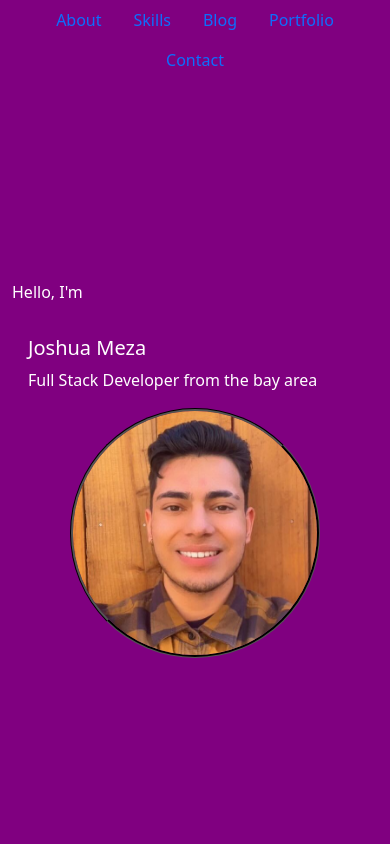
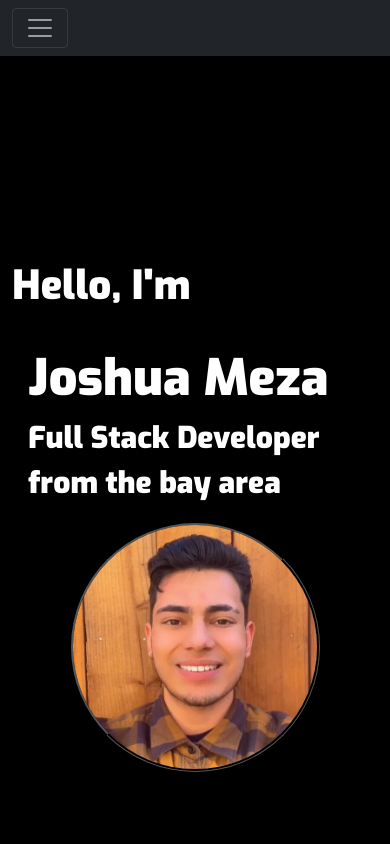
Before and after one commit to 705h-S/Portfolio-Alpha-, a website: page index.html in a window 390 px wide. Shown: the top 844 px of the page. Drawn offline with nearby package versions, Linux system fonts and the light colour scheme.

Commit message:
added mobile friendly nav

```diff
--- a/assets/css/style.css
+++ b/assets/css/style.css
@@ -2,12 +2,21 @@
   width: 100%;
   height: 100%;
   position: fixed;
-  background-color: purple;
+  background-color: black;
   background-attachment: fixed;
   background-position: center;
   background-repeat: no-repeat;
   background-size: cover;
   z-index: -1;
+}
+
+.nav-link {
+  color: aliceblue;
+  font-size: 20px;
+}
+
+.Mobilenav {
+  visibility: hidden;
 }
 .home {
   display: flex;
@@ -16,6 +25,7 @@
   position: relative;
   top: 200px;
   z-index: 1;
+  font-family: "Exo", sans-serif;
   color: white;
 }
 
@@ -30,8 +40,22 @@
   object-position: 0 35%;
 }
 
+.hey {
+  font-size: 50px;
+  font-weight: bold;
+}
+
+.name {
+  font-size: 100px;
+  font-weight: bolder;
+}
+.desc {
+  font-size: 30px;
+}
+
 h1 {
   color: white;
+  font-family: "Exo", sans-serif;
 }
 .card {
   background-color: #212529;
@@ -49,8 +73,36 @@ h1 {
 .ports {
   transform: translateY(1100px);
 }
+.ports img {
+  border-radius: 50px 50px 0 0;
+}
 
 .contact {
   transform: translateY(1300px);
   background-color: transparent;
 }
+
+@media screen and (max-width: 610px) {
+  .hey {
+    font-size: 40px;
+    font-weight: bold;
+  }
+
+  .name {
+    font-size: 50px;
+    font-weight: bolder;
+  }
+  .desc {
+    font-size: 30px;
+  }
+  .text {
+    font-size: 20px;
+  }
+
+  .Mobilenav {
+    visibility: visible;
+  }
+  #webdesk {
+    display: none;
+  }
+}
--- a/index.html
+++ b/index.html
@@ -15,6 +15,11 @@
     <link rel="stylesheet" href="assets/css/style.css"/>
     <!-- Font Awsome  -->
    <script src="https://kit.fontawesome.com/4d6f1a50fa.js" crossorigin="anonymous"></script>
+   <!-- Google Fonts -->
+   <link rel="preconnect" href="https://fonts.googleapis.com">
+<link rel="preconnect" href="https://fonts.gstatic.com" crossorigin>
+<link href="https://fonts.googleapis.com/css2?family=Exo:wght@900&display=swap" rel="stylesheet">
+
     <title>Joshua Meza</title>
   </head>
 
@@ -22,10 +27,7 @@
     <div id="particles-js"></div>
     <!-- Nav Bar -->
     <header>
-      <ul class="nav justify-content-center">
-        <li class="nav-item">
-          <a class="nav-link" href="#About">About</a>
-        </li>
+      <ul id="webdesk" class="nav justify-content-center">
         <li class="nav-item">
           <a class="nav-link" href="#Skillcard">Skills</a>
         </li>
@@ -39,6 +41,36 @@
           <a class="nav-link" href="#Contact">Contact</a>
         </li>
       </ul>
+
+      <!-- Mobile nav -->
+      <div class="Mobilenav">
+      <div class="collapse" id="navbarToggleExternalContent">
+        <div class="bg-dark p-4">
+          <ul class="nav flex-column ">
+            <li class="nav-item">
+              <a class="nav-link" href="#Skillcard">Skills</a>
+            </li>
+            <li class="nav-item">
+              <a class="nav-link" href="#Blog">Blog</a>
+            </li>
+            <li class="nav-item">
+              <a class="nav-link" href="#Ports">Portfolio</a>
+            </li>
+            <li class="nav-item">
+              <a class="nav-link" href="#Contact">Contact</a>
+            </li>
+          </ul>
+        </div>
+      </div>
+      <nav class="navbar navbar-dark bg-dark">
+        <div class="container-fluid">
+          <button class="navbar-toggler" type="button" data-bs-toggle="collapse" data-bs-target="#navbarToggleExternalContent" aria-controls="navbarToggleExternalContent" aria-expanded="false" aria-label="Toggle navigation">
+            <span class="navbar-toggler-icon"></span>
+          </button>
+        </div>
+      </nav>
+    </div>
+
     </header>
 
 
@@ -46,12 +78,12 @@
     <div class="container-md ">
         <!-- Start of page -->
         <div id="About"class="home row align-items-center">
-            <div class=" col-sm-6">
-              <p> Hello, I'm </p>
+            <div class=" text col-sm-6">
+              <p class="hey">Hello, I'm </p>
 
                 <div class="card-body">
-                  <h5 class="card-title">Joshua Meza</h5>
-                  <p class="card-text">Full Stack Developer from the bay area</p>
+                  <h5 class="name card-title">    Joshua Meza</h5>
+                  <p class="desc card-text">    Full Stack Developer from the bay area</p>
                 </div>
 
             </div>
```
